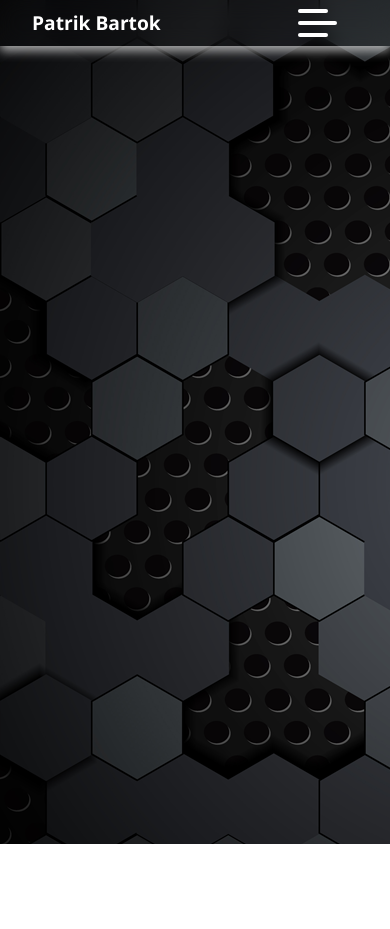
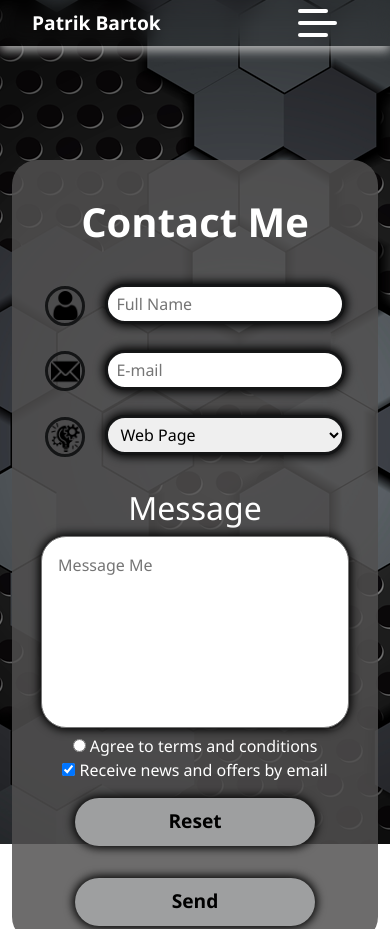
Before and after one commit to BPatrikIT/portfolio, a plain HTML site: page contact.html in a window 390 px wide. Shown: the top 929 px of the page. Before the commit the page ends 844 px from the top, so only its background shows below. Drawn offline with Linux system fonts and the light colour scheme.

Commit message:
V0.01.02 - 03/20/2025
Changes:
- Created the contact page (POR-27)

Validity Fixes:
- Incorrect tag fixes (POR-28)
- Structure fixes (POR-29)

Bug Fixes:
- Responsive fixes (POR-30)

```diff
--- a/contact.html
+++ b/contact.html
@@ -20,17 +20,57 @@
 
     <div id="navBar-container">
     </div>
+
+    <div class="container-fluid contactContainer">
+        <div class="row">
+            <div class="col-12">
+                <form action="mailto:bartokpatrikit@gmail.com" method="post" accept-charset="UTF-8" enctype="text/plain">
+                    <legend>Contact Me</legend>
+                    <label for="Name" class="formLogo"><img src="files/images/userName.png" alt="nameLogo"></label>
+                    <input type="text" name="name" id="Name" class="input-type1" placeholder="Full Name"> <br>
+                    <label for="Email" class="formLogo"><img src="files/images/email.png" alt="emailLogo"></label>
+                    <input type="email" name="email" id="Email" class="input-type1" placeholder="E-mail"> <br>
+                    <label for="ProjectType" class="formLogo"><img src="files/images/projectType.png" alt="projectTypeLogo"></label>
+                    <select name="projectType" id="ProjectType" class="input-type1">
+                        <option value="WebPage">Web Page</option>
+                        <option value="WebSite">WebSite</option>
+                        <option value="WebApp">Web Application</option>
+                        <option value="DesktopApp">Desktop Application</option>
+                        <option value="MobileApp">Mobile Application</option>
+                        <option value="Game">Game</option>
+                    </select> <br>
+
+                    <label for="Message"><h2>Message</h2></label><br>
+                    <textarea maxlength="305" name="message" id="Message" placeholder="Message Me"></textarea><br>
+
+                    <input type="radio" name="termsAndCOnditions" id="TermsAndConditions" required oninvalid="this.setCustomValidity('You have to agree to the terms and conditions')" oninput="this.setCustomValidity('')">
+                    <label for="TermsAndConditions" class="inputLabel-type2">Agree to terms and conditions</label><br>
+                    <input type="checkbox" name="followUp" id="followUp" checked>
+                    <label for="followUp" class="inputLabel-type2">Receive news and offers by email</label><br>
+                    <input type="reset" value="Reset" id="Reset" class="button">
+                    <input type="submit" value="Send" id="Send" class="button"><br>
+
+                </form>
+            </div>
+        </div>
+    </div>
+
+    <div id="footer-container">
+    </div>
+
     <!-- Bootstrap js -->
     <script src="js/bootstrap/bootstrap.bundle.min.js"></script>
 
     <!-- Custom js files-->
-     <script src="js/script.js"></script>
+    <script src="js/script.js"></script>
     <script src="js/navInclude.js"></script>
+    <script src="js/footerInclude.js"></script>
     <script src="js/navBar.js"></script>
 
     <script>
         window.onload = function() {
             loadNavBar();
+            loadFooter();
         };
     </script>
 </body>
--- a/style/contact.css
+++ b/style/contact.css
@@ -0,0 +1,128 @@
+.contactContainer {
+    padding-top: 10rem;
+}
+
+.contactContainer .row {
+    background-color: rgba(81, 80, 80, 0.841);
+    width: 50rem;
+    margin: auto;
+    border-radius: 25px;
+}
+
+.contactContainer form {
+    text-align: center;
+}
+
+legend {
+    color: white;
+    font-size: 2.5rem;
+    font-weight: 700;
+    margin-top: 2rem;
+}
+
+.contactContainer textarea {
+    width: 50%;
+    height: 12rem;
+    resize: none;
+    padding: 1rem;
+    border-radius: 25px;
+    box-shadow: 0px 0px 10px 2px rgb(0, 0, 0);
+}
+
+.formLogo {
+    width: 2.5rem;
+    height: 2.5rem;
+    border-radius: 50%;
+    border: 0.2rem solid #141516;
+    margin-right: 1rem;
+    display: inline-flex;
+    align-items: center;
+    justify-content: center;
+    vertical-align: middle;
+}
+
+.formLogo img {
+    width: 1.8rem;
+    height: 1.8rem;
+    display: block;
+}
+
+.input-type1 {
+    width: 30%;
+    height: 2.5rem;
+    margin-top: 1.5rem;
+    border-radius: 25px;
+    padding-left: 0.5rem;
+    border: 0.2rem solid #141516;
+    box-shadow: 0px 0px 10px 2px rgb(0, 0, 0);
+}
+
+.inputLabel-type2 {
+    color: white;
+    font-size: 1rem;
+    font-weight: 300;
+}
+
+.contactContainer h2 {
+    color: white;
+    font-size: 2rem;
+    font-weight: 500;
+    margin-top: 2rem;
+}
+
+.contactContainer .button {
+    width: 10rem;
+    height: 3rem;
+    margin-top: 2rem;
+    margin-bottom: 2rem;
+    border-radius: 25px;
+    background-color: #9e9fa0;
+    color: rgb(0, 0, 0);
+    font-size: 1.2rem;
+    font-weight: 700;
+    border: none;
+    cursor: pointer;
+    box-shadow: 0px 0px 10px 2px rgb(0, 0, 0);
+}
+
+.contactContainer #Reset {
+    margin-right: 1rem;
+}
+
+.contactContainer .button:hover {
+    background-color: #7e7f80;
+}
+
+@media screen and (max-width: 991.5px) {
+    .contactContainer .row {
+        width: 95%;
+    }
+
+}
+
+@media screen and (max-width: 767.5px) {
+    .contactContainer .row {
+        width: 100%;
+    }
+
+    .contactContainer textarea {
+        width: 90%;
+    }
+
+    .input-type1 {
+        width: 70%;
+    }
+
+    .contactContainer .button {
+        width: 70%;
+    }
+
+    .contactContainer #Reset {
+        margin-right: 0;
+    }
+
+    .contactContainer .button {
+        margin-bottom: 1rem;
+        margin-top: 1rem;
+    }
+}
--- a/style/navBar.css
+++ b/style/navBar.css
@@ -21,7 +21,7 @@
     overflow: hidden;
     z-index: 1;
     color: white;
-    height: 5.5vh;
+    min-height: 5.5vh;
 }
 
 .navLogo a {
@@ -58,7 +58,6 @@
     right: 5vw;
     max-width: 15rem;
     min-width: 10rem;
-    max-height: 18vh;
     background-color: rgba(0, 0, 0, 0.8);
     justify-content: center;
     align-items: center;
--- a/style/style.css
+++ b/style/style.css
@@ -8,15 +8,17 @@
     scroll-behavior: smooth;
 }
 
-body {
-    background-image: url("../files/images/darkBackground.png");
-    background-repeat: no-repeat;
-    background-attachment: fixed;
-    -webkit-background-size: cover;
-    -moz-background-size: cover;
-    -o-background-size: cover;
-    background-size: cover;
-    background-position: center;
+body::before {
+    content: '';
+        position: fixed;
+        inset: 0;
+        left: 0;
+        width: 100vw;
+        height: 100vh;
+        background-position: center;
+        background-image: url("../files/images/darkBackground.png");
+        background-attachment: scroll;
+        z-index: -1;
 }
 
 #navBar-container{
```
Also changed, not shown: index.html (+6 -6 lines), style/index.css (+5 -8 lines), files/images/email.png (added), files/images/projectType.png (added), files/images/userName.png (added).
